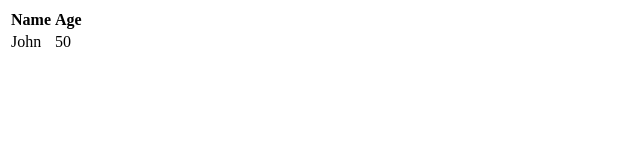
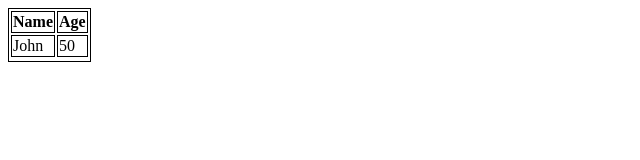
Before and after one commit to jhvanwijk/DFA, a plain HTML site: page index.html in a window 1280 px wide. Shown: the whole page, without its empty margins (0-640 px from the left). Drawn offline with Linux system fonts and the light colour scheme.

Commit message:
Update index.html

```diff
--- a/index.html
+++ b/index.html
@@ -1,4 +1,9 @@
 <html>
+  <head>
+    <style>
+      table,th,td {border: 1px solid black;}
+    </style>
+  </head>
   <body>
     <table>
     <tr>
```
